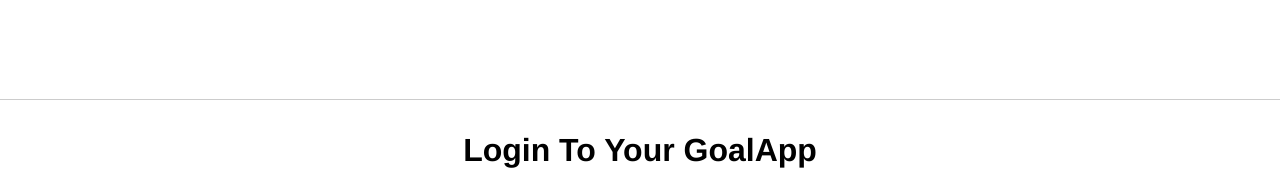
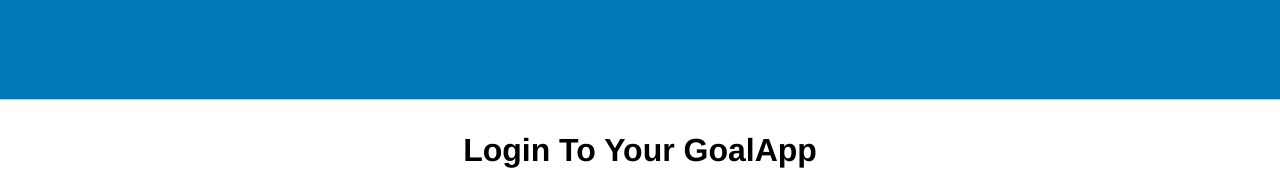
Before and after one commit to omerffaruk/Goal-app-CYF-final-project-1, a React (Create React App) app in the folder client/: page / in a window 1280 px wide. Shown: the top 170 px of the page. Built offline with nearby package versions, Linux system fonts and the light colour scheme; no server answers.

Commit message:
add background color to header

```diff
--- a/client/src/pages/Home.css
+++ b/client/src/pages/Home.css
@@ -3,7 +3,7 @@
 /* ------------ Variables -------------*/
 :root {
 	--login-card-bg-color: rgb(255, 255, 255);
-	--header-bcg-color: #fff;
+	--header-bcg-color: #0077b6;
 	--linear-bg: -webkit-linear-gradient(left, #505e8d, #4298fa);
 	--primary-color: #053974;
 	--hover-primary-color: #f7f7f7;
```
